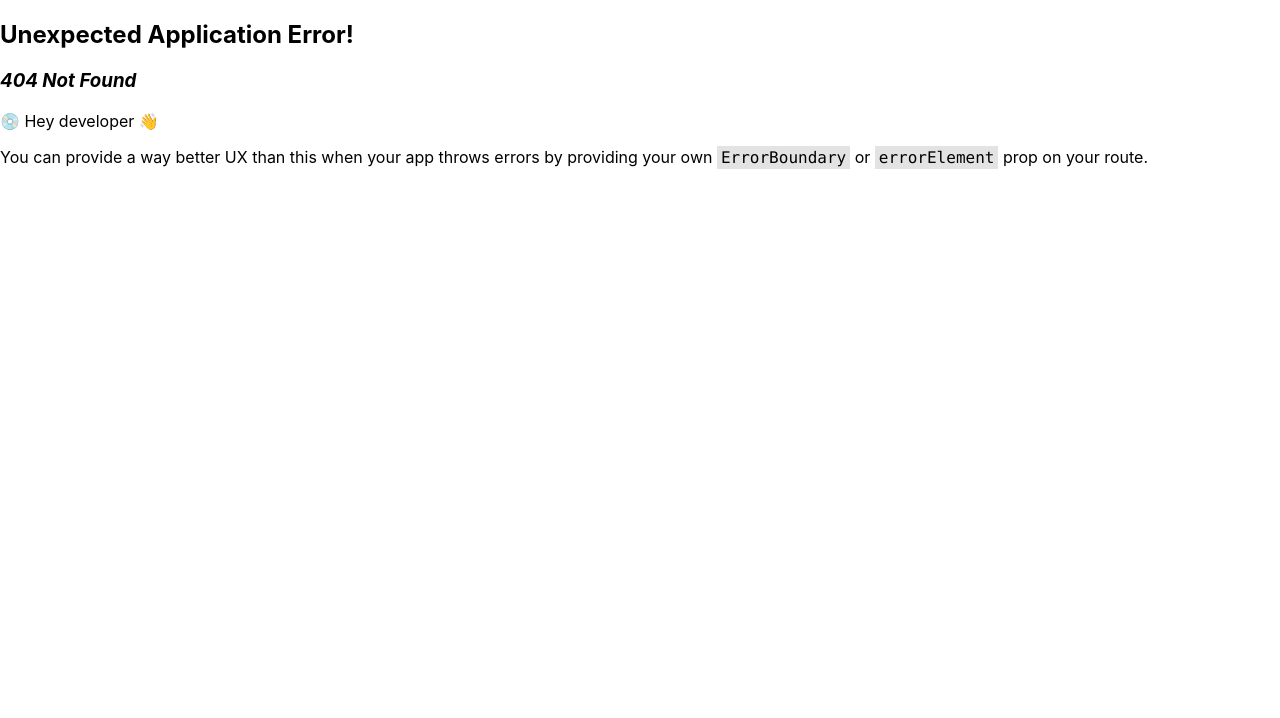
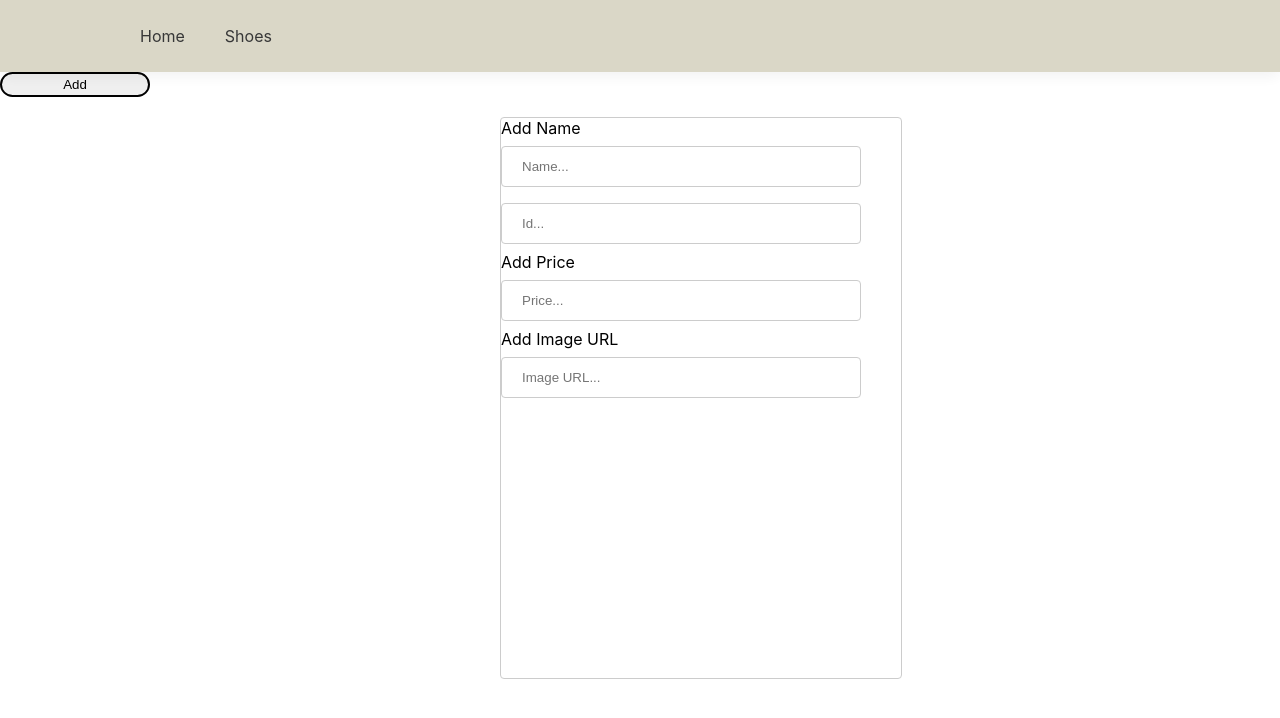
Before and after one commit to daniahih/ShoesStore, a React (Create React App) app: page /Additem in a window 1280 px wide. Before the commit this address had no page. Shown: the top 718 px of the page. Built offline with nearby package versions, Linux system fonts and the light colour scheme; no server answers.

Commit message:
added add btn

```diff
--- a/src/App.js
+++ b/src/App.js
@@ -3,6 +3,8 @@ import HomePage from "./components/Home";
 import Shoes from "./components/Shoes";
 import RootLayout from "./components/Root";
 import ShoeInfo from "./components/shoeInfo";
+import Additem from "./components/AddItem";
+
 const Router = createBrowserRouter([
   {
     path: "/",
@@ -17,6 +19,10 @@ const Router = createBrowserRouter([
         path: "/ShoeInfo/:id",
         element: <ShoeInfo />,
       },
+      {
+        path: "/Additem",
+        element: <Additem />,
+      },
     ],
   },
 ]);
--- /dev/null
+++ b/src/components/AddItem.jsx
@@ -0,0 +1,84 @@
+import { useState, useEffect } from "react";
+import { useParams } from "react-router-dom";
+import "./style.css";
+
+const Additem = () => {
+  const [shoe, setShoe] = useState({});
+  const params = useParams();
+  const [name, setName] = useState("");
+  const [price, setPrice] = useState("");
+  const [id, setId] = useState("");
+  const [newPic, setNewPic] = useState("");
+
+  useEffect(() => {
+    const itemData = async () => {
+      const item = await fetch(
+        `https://63f862ec6978b1f91058264e.mockapi.io/shoes/${params.id}`
+      );
+      const res = await item.json();
+      setShoe(res);
+    };
+    itemData();
+  }, [params]);
+  const addHandler = async (e) => {
+    e.preventDefault();
+
+    const item = await fetch(
+      `https://63f862ec6978b1f91058264e.mockapi.io/shoes`,
+      {
+        method: "POST",
+        headers: {
+          "Content-Type": "application/json",
+        },
+        body: JSON.stringify({ newPic, name, price }),
+      }
+    );
+    if (item.ok) {
+      alert("Post Add successfully!");
+    } else {
+      alert("Failed to Add post.");
+    }
+
+    const res = await item.json();
+  };
+  return (
+    <>
+      <div>
+        <button className="add_btn" onClick={addHandler}>
+          Add
+        </button>
+
+        <form className="form">
+          <label> Add Name</label>
+          <input
+            type="text"
+            placeholder="Name..."
+            value={name}
+            onChange={(e) => setName(e.target.value)}
+          ></input>
+          <input
+            type="text"
+            placeholder="Id..."
+            value={id}
+            onChange={(e) => setId(e.target.value)}
+          ></input>
+          <label> Add Price</label>
+          <input
+            type="text"
+            placeholder="Price..."
+            value={price}
+            onChange={(e) => setPrice(e.target.value)}
+          ></input>
+          <label> Add Image URL</label>
+          <input
+            type="text"
+            placeholder="Image URL..."
+            value={newPic}
+            onChange={(e) => setNewPic(e.target.value)}
+          ></input>
+        </form>
+      </div>
+    </>
+  );
+};
+export default Additem;
--- a/src/components/Shoes.jsx
+++ b/src/components/Shoes.jsx
@@ -1,7 +1,7 @@
 import { useState, useEffect } from "react";
 import { Link } from "react-router-dom";
 import "./shoes.css";
-
+import Additem from "./AddItem";
 const Shoes = () => {
   const [error, setError] = useState(null);
   const [isLoaded, setIsLoaded] = useState(false);
@@ -34,6 +34,8 @@ const Shoes = () => {
     return (
       <div id="products">
         <p> New year collection</p>
+        <Link to="/Additem"> Add</Link>
+
         <div className="product-container">
           {shoes.map((shoe) => (
             <Link
--- a/src/components/shoeInfo.css
+++ b/src/components/shoeInfo.css
@@ -24,21 +24,25 @@
   width: 150px;
   border: 2px solid;
   height: 25px;
+  border-radius: 20px;
 }
 .delete_btn {
   width: 150px;
   border: 2px solid;
   height: 25px;
+  border-radius: 20px;
 }
 .add_btn {
   width: 150px;
   border: 2px solid;
   height: 25px;
+  border-radius: 20px;
 }
 .update_pic_btn {
   width: 150px;
   border: 2px solid;
   height: 25px;
+  border-radius: 20px;
 }
 form {
   display: flex;
--- a/src/components/shoeInfo.jsx
+++ b/src/components/shoeInfo.jsx
@@ -34,7 +34,7 @@ const ShoeInfo = () => {
         headers: {
           "Content-Type": "application/json",
         },
-        body: JSON.stringify({ price, name, id }),
+        body: JSON.stringify({ price, name, id, newPic }),
       }
     );
     if (item.ok) {
--- a/src/components/shoes.css
+++ b/src/components/shoes.css
@@ -2,15 +2,15 @@
   text-align: center;
 }
 #products .pro {
-  width: 50%;
-  min-width: 300px;
+  width: 30%;
+  height: 20vh;
   padding: 10px 12px;
   border: 1px solid #dca68c;
   border-radius: 25px;
   cursor: pointer;
   box-shadow: 20px 20px 30px rgba(0, 0, 0, 0.02);
   margin: 15px 0;
-  position: relative;
+  position: absolute;
 }
 
 #products .product-container {
@@ -19,6 +19,7 @@
   grid-template-rows: repeat(2, 1fr);
   justify-content: space-between;
   padding-top: 20px;
+  position: relative;
 }
 
 #products .pro img {
--- /dev/null
+++ b/src/components/style.css
@@ -0,0 +1,21 @@
+.form {
+  display: flex;
+  flex-direction: column;
+  margin-left: 500px;
+  border: 1px solid black;
+  height: 70vh;
+  border: 1px solid #ccc;
+  border-radius: 4px;
+  margin-top: 20px;
+}
+
+input[type="text"] {
+  width: 10%;
+  margin-left: 10px;
+  padding: 12px 20px;
+  margin: 8px 0;
+  display: inline-block;
+  border: 1px solid #ccc;
+  border-radius: 4px;
+  box-sizing: border-box;
+}
```
